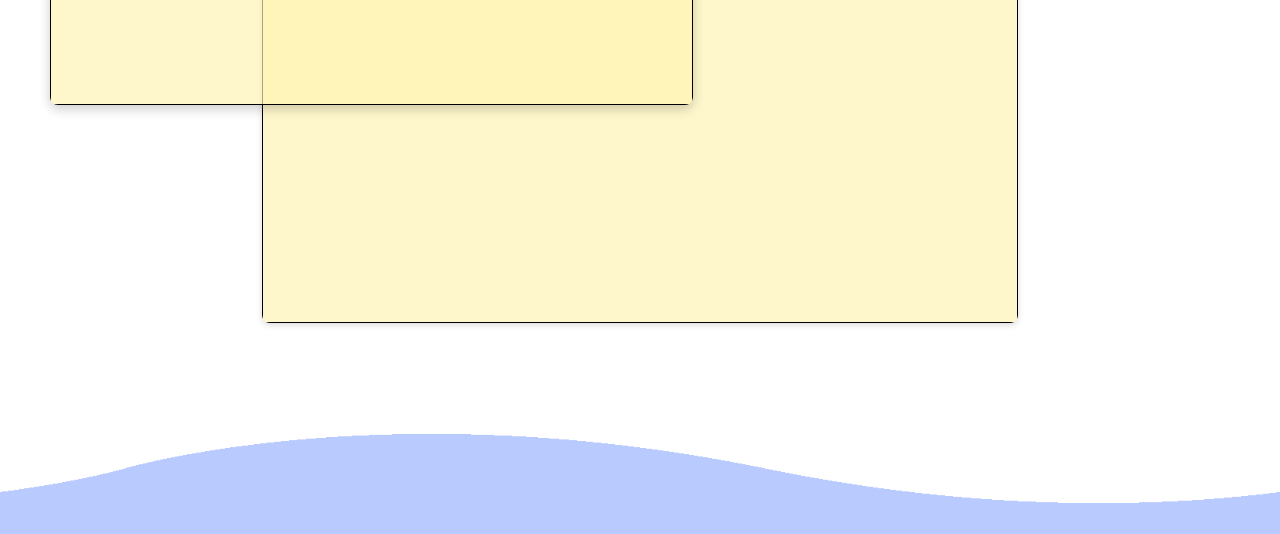
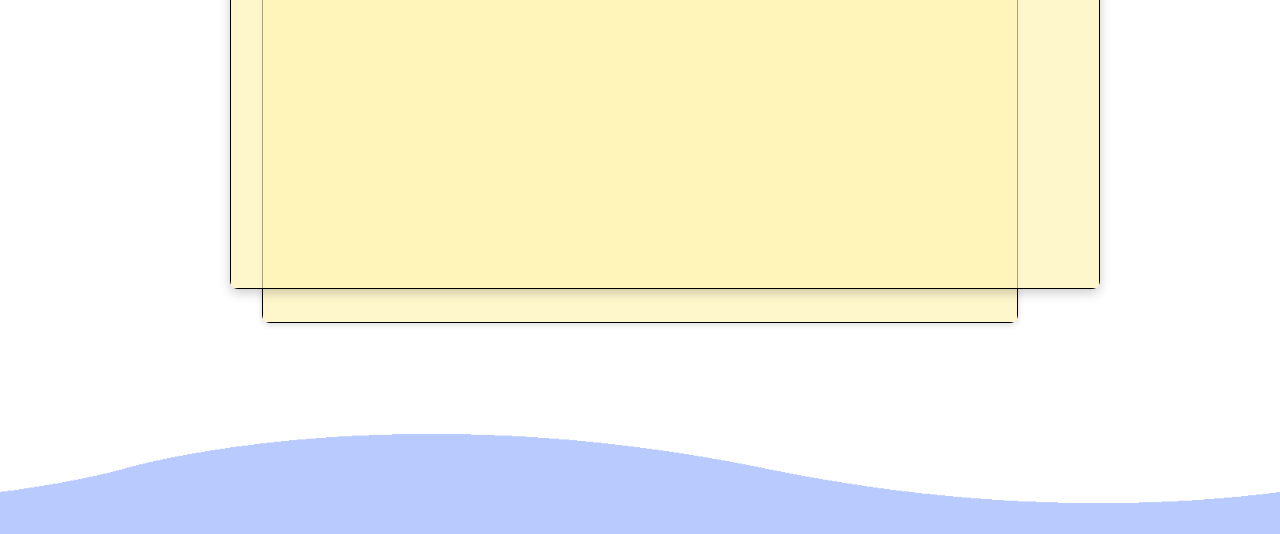
Before and after one commit to JovanJuanito/TheCookedStudents, a plain HTML site: page index.html in a window 1280 px wide. Shown: the part 266-800 px from the top of the page. Drawn offline with Linux system fonts and the light colour scheme.

Commit message:
Update index.css

```diff
--- a/index.css
+++ b/index.css
@@ -80,14 +80,13 @@ section .wave {
     border-top: none;
 }
 
-/* movable window styled like menu_table but 85% size */
 .movable_window {
-    width: calc(var(--menu-w) * 0.85);
-    height: calc(var(--menu-h) * 0.85);
+    width: calc(var(--menu-w) * 1.15);
+    height: calc(var(--menu-h) * 1.15);
     position: fixed;
     z-index: 2;
-    top: 50px;
-    left: 50px;
+    top: 15%;
+    left: 18%;
     border-radius: 8px;
     display: flex;
     flex-direction: column;
```
